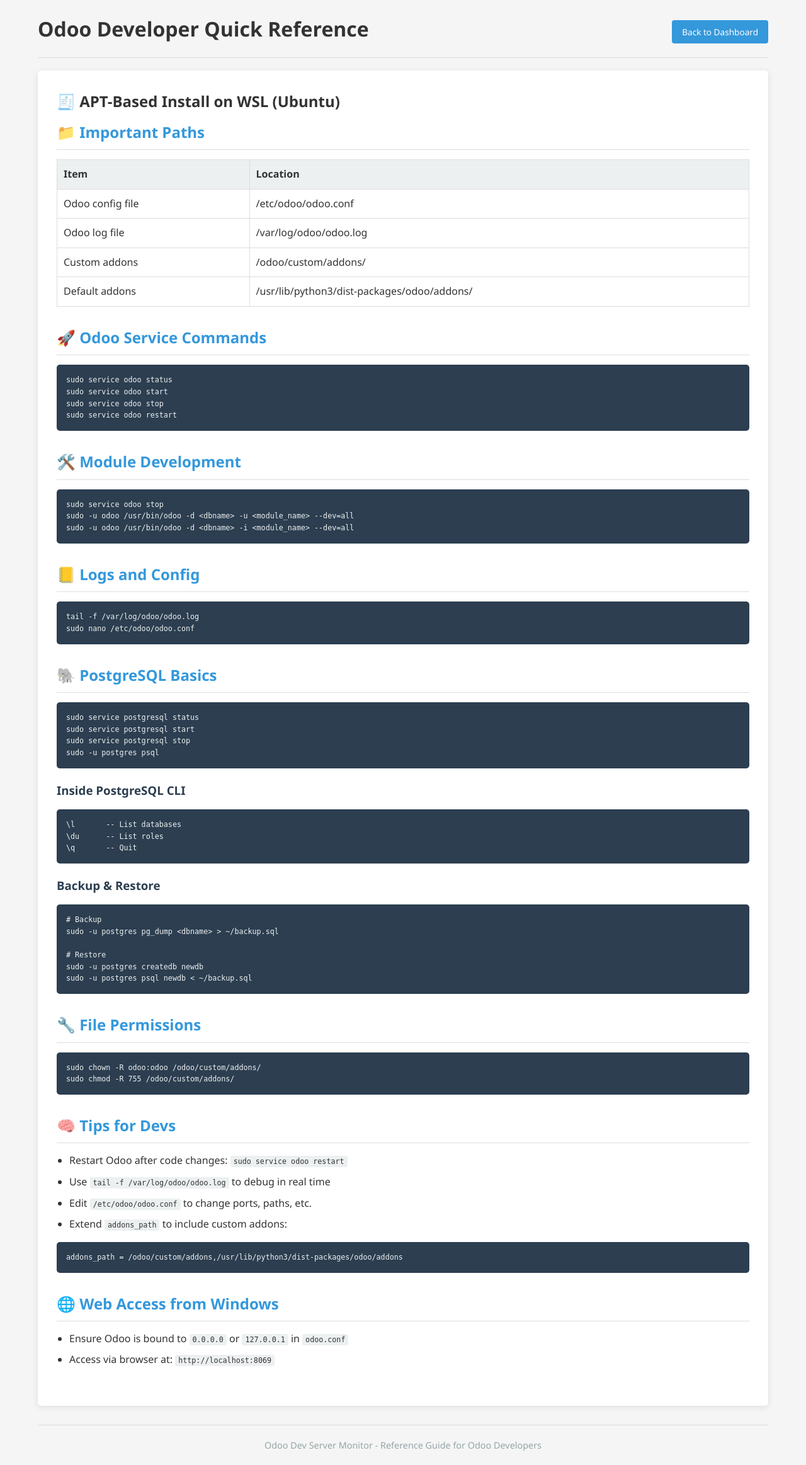
After one commit to solutionsunity/odoo-server-moon, a FastAPI app: template app/templates/reference.html in a window 1280 px wide. The commit adds this page. Shown: the whole page at 63% size. Run offline with FastAPI, Linux system fonts and the light colour scheme; the template is opened without the code that fills it, so the values that code supplies are empty.

Commit message:
Add Reference button and page for Odoo developers

```diff
--- a/app/main.py
+++ b/app/main.py
@@ -45,6 +45,14 @@ async def get_dashboard(request: Request):
     Render the main dashboard page.
     """
     return templates.TemplateResponse("dashboard.html", {"request": request})
+
+
+@app.get("/reference", response_class=HTMLResponse)
+async def get_reference(request: Request):
+    """
+    Render the Odoo developer reference page.
+    """
+    return templates.TemplateResponse("reference.html", {"request": request})
 
 
 @app.websocket("/ws")
--- /dev/null
+++ b/app/static/css/reference.css
@@ -0,0 +1,103 @@
+/* Reference page specific styles */
+.reference-content {
+    background-color: white;
+    padding: 30px;
+    border-radius: 5px;
+    box-shadow: var(--shadow);
+    margin-bottom: 30px;
+}
+
+.reference-section {
+    margin-bottom: 30px;
+}
+
+.reference-section h2 {
+    color: var(--primary-color);
+    margin-bottom: 15px;
+    border-bottom: 1px solid var(--border-color);
+    padding-bottom: 8px;
+}
+
+.reference-section h3 {
+    color: var(--dark-color);
+    margin: 20px 0 10px 0;
+}
+
+.reference-section table {
+    width: 100%;
+    border-collapse: collapse;
+    margin: 15px 0;
+}
+
+.reference-section th, .reference-section td {
+    border: 1px solid var(--border-color);
+    padding: 10px;
+    text-align: left;
+}
+
+.reference-section th {
+    background-color: var(--light-color);
+    font-weight: bold;
+}
+
+.reference-section code {
+    background-color: var(--light-color);
+    padding: 2px 5px;
+    border-radius: 3px;
+    font-family: monospace;
+    font-size: 0.9em;
+}
+
+.reference-section pre {
+    background-color: var(--dark-color);
+    color: var(--light-color);
+    padding: 15px;
+    border-radius: 5px;
+    overflow-x: auto;
+    font-family: monospace;
+    margin: 15px 0;
+}
+
+.reference-section pre code {
+    background-color: transparent;
+    color: inherit;
+    padding: 0;
+    border-radius: 0;
+    display: block;
+}
+
+.reference-section ul {
+    margin: 15px 0;
+    padding-left: 20px;
+}
+
+.reference-section li {
+    margin-bottom: 8px;
+    line-height: 1.6;
+}
+
+.back-btn {
+    display: inline-block;
+    padding: 8px 16px;
+    text-decoration: none;
+}
+
+footer {
+    text-align: center;
+    margin-top: 30px;
+    padding-top: 20px;
+    border-top: 1px solid var(--border-color);
+    color: var(--inactive-color);
+    font-size: 0.9em;
+}
+
+@media (max-width: 768px) {
+    .reference-content {
+        padding: 15px;
+    }
+
+    .reference-section table {
+        display: block;
+        overflow-x: auto;
+    }
+}
--- a/app/static/css/styles.css
+++ b/app/static/css/styles.css
@@ -41,6 +41,31 @@ header {
     margin-bottom: 20px;
     padding-bottom: 10px;
     border-bottom: 1px solid var(--border-color);
+}
+
+.header-left {
+    display: flex;
+    align-items: center;
+}
+
+.header-right {
+    display: flex;
+    align-items: center;
+    gap: 15px;
+}
+
+.reference-btn {
+    text-decoration: none;
+    padding: 8px 16px;
+    font-weight: 500;
+    display: flex;
+    align-items: center;
+    gap: 5px;
+}
+
+.reference-btn:before {
+    content: '📚';
+    font-size: 1.1em;
 }
 
 h1, h2, h3 {
--- /dev/null
+++ b/app/templates/reference.html
@@ -0,0 +1,105 @@
+<!DOCTYPE html>
+<html lang="en">
+<head>
+    <meta charset="UTF-8">
+    <meta name="viewport" content="width=device-width, initial-scale=1.0">
+    <title>Odoo Developer Reference</title>
+    <link rel="stylesheet" href="{{ url_for('static', path='/css/styles.css') }}">
+    <link rel="stylesheet" href="{{ url_for('static', path='/css/reference.css') }}">
+    <link rel="icon" href="{{ url_for('static', path='/img/favicon.ico') }}" type="image/x-icon">
+</head>
+<body>
+    <div class="container">
+        <header>
+            <h1>Odoo Developer Quick Reference</h1>
+            <a href="/" class="btn btn-primary back-btn">Back to Dashboard</a>
+        </header>
+
+        <div class="reference-content">
+            <h2>🧾 APT-Based Install on WSL (Ubuntu)</h2>
+
+            <section class="reference-section">
+                <h2>📁 Important Paths</h2>
+                <table>
+                    <tr><th>Item</th><th>Location</th></tr>
+                    <tr><td>Odoo config file</td><td>/etc/odoo/odoo.conf</td></tr>
+                    <tr><td>Odoo log file</td><td>/var/log/odoo/odoo.log</td></tr>
+                    <tr><td>Custom addons</td><td>/odoo/custom/addons/</td></tr>
+                    <tr><td>Default addons</td><td>/usr/lib/python3/dist-packages/odoo/addons/</td></tr>
+                </table>
+            </section>
+
+            <section class="reference-section">
+                <h2>🚀 Odoo Service Commands</h2>
+                <pre><code>sudo service odoo status
+sudo service odoo start
+sudo service odoo stop
+sudo service odoo restart</code></pre>
+            </section>
+
+            <section class="reference-section">
+                <h2>🛠️ Module Development</h2>
+                <pre><code>sudo service odoo stop
+sudo -u odoo /usr/bin/odoo -d &lt;dbname&gt; -u &lt;module_name&gt; --dev=all
+sudo -u odoo /usr/bin/odoo -d &lt;dbname&gt; -i &lt;module_name&gt; --dev=all</code></pre>
+            </section>
+
+            <section class="reference-section">
+                <h2>📒 Logs and Config</h2>
+                <pre><code>tail -f /var/log/odoo/odoo.log
+sudo nano /etc/odoo/odoo.conf</code></pre>
+            </section>
+
+            <section class="reference-section">
+                <h2>🐘 PostgreSQL Basics</h2>
+                <pre><code>sudo service postgresql status
+sudo service postgresql start
+sudo service postgresql stop
+sudo -u postgres psql</code></pre>
+
+                <h3>Inside PostgreSQL CLI</h3>
+                <pre><code>\l       -- List databases
+\du      -- List roles
+\q       -- Quit</code></pre>
+
+                <h3>Backup & Restore</h3>
+                <pre><code># Backup
+sudo -u postgres pg_dump &lt;dbname&gt; &gt; ~/backup.sql
+
+# Restore
+sudo -u postgres createdb newdb
+sudo -u postgres psql newdb &lt; ~/backup.sql</code></pre>
+            </section>
+
+            <section class="reference-section">
+                <h2>🔧 File Permissions</h2>
+                <pre><code>sudo chown -R odoo:odoo /odoo/custom/addons/
+sudo chmod -R 755 /odoo/custom/addons/</code></pre>
+            </section>
+
+            <section class="reference-section">
+                <h2>🧠 Tips for Devs</h2>
+                <ul>
+                    <li>Restart Odoo after code changes: <code>sudo service odoo restart</code></li>
+                    <li>Use <code>tail -f /var/log/odoo/odoo.log</code> to debug in real time</li>
+                    <li>Edit <code>/etc/odoo/odoo.conf</code> to change ports, paths, etc.</li>
+                    <li>Extend <code>addons_path</code> to include custom addons:</li>
+                </ul>
+                <pre><code>addons_path = /odoo/custom/addons,/usr/lib/python3/dist-packages/odoo/addons</code></pre>
+            </section>
+
+            <section class="reference-section">
+                <h2>🌐 Web Access from Windows</h2>
+                <ul>
+                    <li>Ensure Odoo is bound to <code>0.0.0.0</code> or <code>127.0.0.1</code> in <code>odoo.conf</code></li>
+                    <li>Access via browser at: <code>http://localhost:8069</code></li>
+                </ul>
+            </section>
+        </div>
+
+        <footer>
+            <p>Odoo Dev Server Monitor - Reference Guide for Odoo Developers</p>
+        </footer>
+    </div>
+</body>
+</html>
```
Also changed, not shown: app/templates/dashboard.html (+9 -4 lines).
